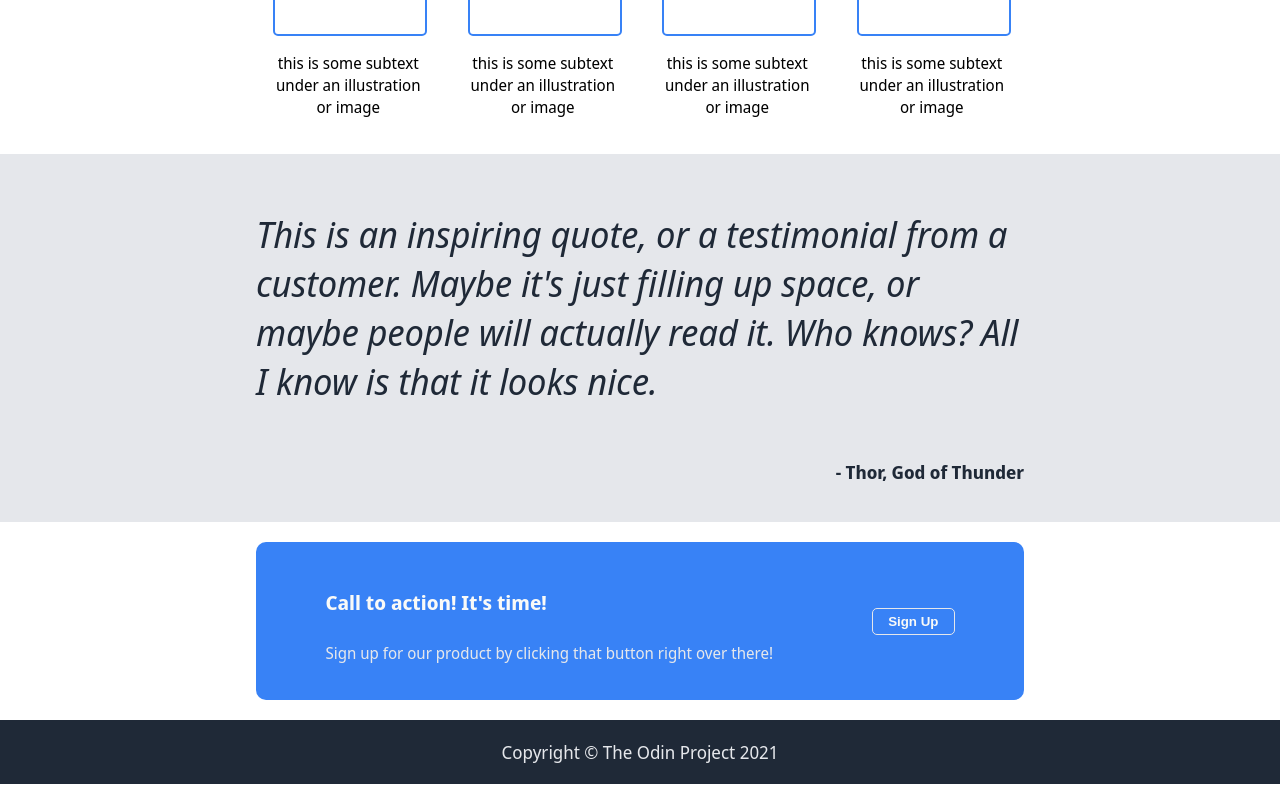
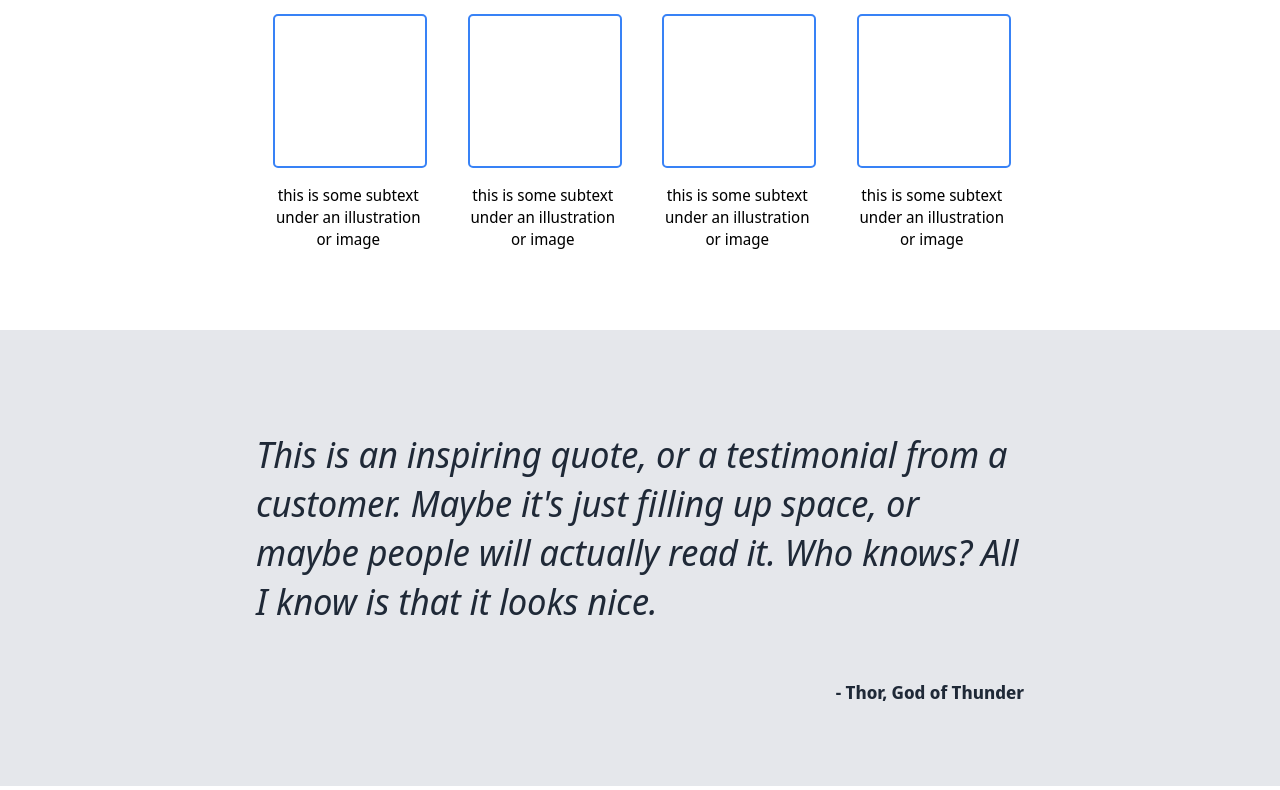
Before and after one commit to Lolabird/odin-landing-page-project, a plain HTML site: page index.html in a window 1280 px wide. Shown: the part 740-1530 px from the top of the page. Drawn offline with Linux system fonts and the light colour scheme.

Commit message:
Change padding so site fills larger screens

```diff
--- a/styles.css
+++ b/styles.css
@@ -1,10 +1,11 @@
 body {
     margin: 0;
     font-family: 'Noto Sans Display', sans-serif;
+    min-height: 100vh;
 }
 
 .header-box, .card-box, .quote-box, .cta-box, .footer {
-    padding: 20px 20%;
+    padding: 5% 20%;
 }
 
 .header-box, .footer {
```
